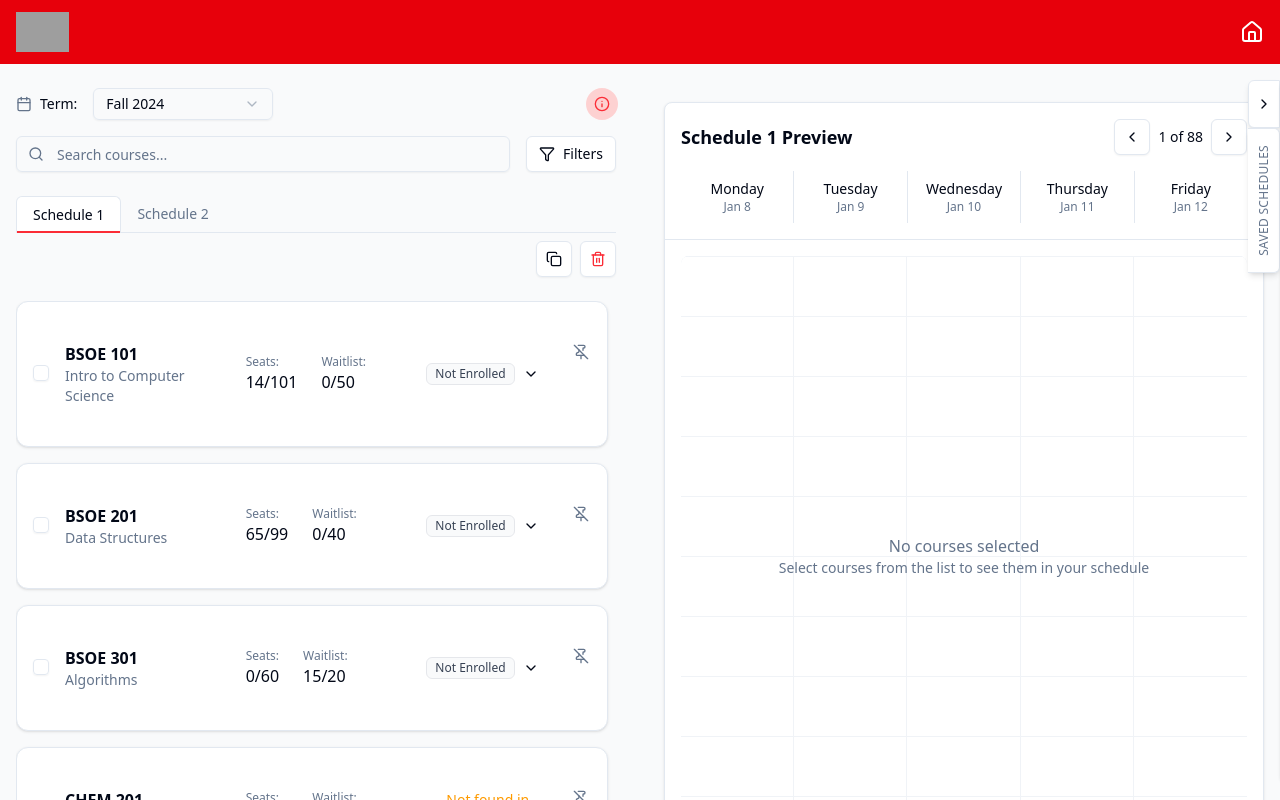
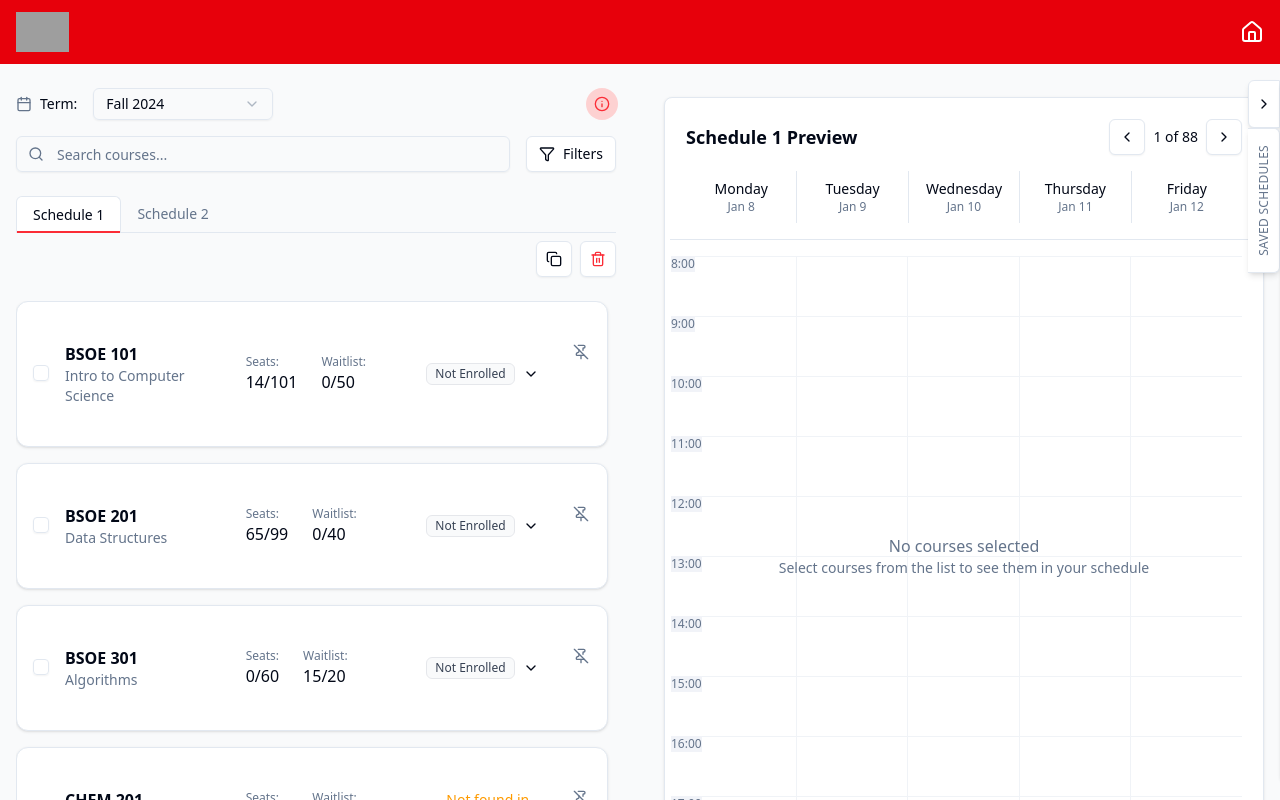
Before and after one commit to enibalo/ScheduleBuilder, a Next.js app: page /schedule in a window 1280 px wide. Shown: the top 800 px of the page. Built offline with nearby package versions, Linux system fonts and the light colour scheme; grey boxes are pictures that could not be loaded.

Commit message:
add times to schedule

```diff
--- a/src/app/components/schedule-preview.jsx
+++ b/src/app/components/schedule-preview.jsx
@@ -42,7 +42,7 @@ export function SchedulePreview({
   }
 
   return (
-    <div className="w-full bg-white rounded-lg border shadow-sm">
+    <div className="w-full bg-white rounded-lg border shadow-sm" style={{padding: "5px"}}>
       {/* Header */}
       <div className="p-4 border-b">
         <div className="flex items-center justify-between mb-4">
@@ -73,22 +73,27 @@ export function SchedulePreview({
 
       {/* Calendar Body */}
       <div className="relative p-4">
-        <div className="relative bg-border rounded-lg overflow-hidden">
-          {/* Time slots */}
-          <div className="absolute -left-14 top-0 bottom-0 w-12 flex flex-col justify-between py-[10px] text-xs text-muted-foreground">
-            {hours.map((hour) => (
-              <div key={hour} className="text-right">{`${hour}:00`}</div>
-            ))}
-          </div>
-
+        <div className="relative bg-border rounded-lg">
           {/* Grid cells */}
           <div className="grid grid-cols-5 min-h-[600px]">
             {Array.from({ length: 5 }, (_, dayIndex) => (
               <div key={dayIndex} className="relative bg-background border-r last:border-r-0">
                 {/* Hour lines */}
-                {hours.map((hour) => (
+                {hours.map((hour) => {
+
+                  return (<>
+                  {dayIndex == 0 ?
+                  <div key={hour} className="absolute w-full h-px bg-border" style={{ top: `${(hour - 8) * 60}px` }} >
+                    <span className="text-xs text-muted-foreground" style={styles.hours}>{`${hour}:00`}</span>
+                  </div>
+                  :
                   <div key={hour} className="absolute w-full h-px bg-border" style={{ top: `${(hour - 8) * 60}px` }} />
-                ))}
+
+                }
+                  </>);
+                }
+
+                  )}
               </div>
             ))}
           </div>
@@ -156,3 +161,13 @@ export function SchedulePreview({
     </div>
   )
 }
+
+
+const styles = {
+  hours : {
+    position: "absolute",
+    zIndex: "2",
+    left: "-15px",
+    backgroundColor: "rgb(241 243 248)",
+  }
+}
```
